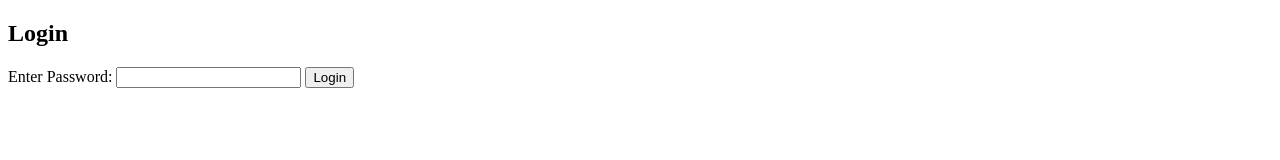
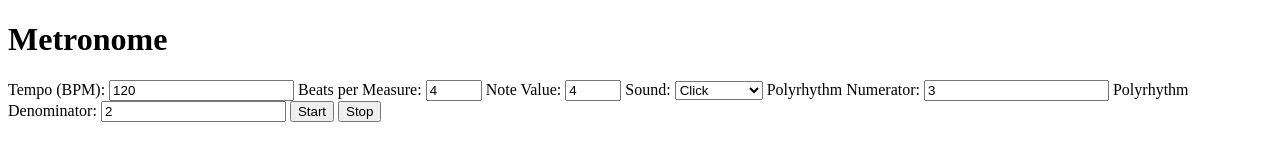
Before and after one commit to MShivers777/Metronome, a plain HTML site: page index.html in a window 1280 px wide. Drawn offline with Linux system fonts and the light colour scheme.

Commit message:
update metronome functionality

```diff
--- a/index.html
+++ b/index.html
@@ -3,7 +3,7 @@
 <head>
     <meta charset="UTF-8">
     <meta name="viewport" content="width=device-width, initial-scale=1.0">
-    <title>Login</title>
+    <title>Metronome</title>
     <style>
         #loading {
             display: none;
@@ -27,15 +27,39 @@
     </style>
 </head>
 <body>
-    <h2>Login</h2>
-    <form id="login-form">
-        <label for="password">Enter Password:</label>
-        <input type="password" id="password" required>
-        <button type="submit">Login</button>
-    </form>
+    <h1>Metronome</h1>
+    <label for="tempo">Tempo (BPM):</label>
+    <input type="number" id="tempo" value="120">
+
+    <label for="beats">Beats per Measure:</label>
+    <input type="number" id="beats" value="4">
+
+    <label for="noteValue">Note Value:</label>
+    <input type="number" id="noteValue" value="4">
+
+    <label for="sound">Sound:</label>
+    <select id="sound">
+        <option value="click">Click</option>
+        <option value="woodblock">Woodblock</option>
+        <option value="beep">Beep</option>
+        <option value="clave">Clave</option>
+        <option value="hihat">Hi-hat</option>
+    </select>
+
+    <label for="polyNum">Polyrhythm Numerator:</label>
+    <input type="number" id="polyNum" value="3">
+
+    <label for="polyDen">Polyrhythm Denominator:</label>
+    <input type="number" id="polyDen" value="2">
+
+    <button onclick="playMetronome()">Start</button>
+    <button onclick="stopMetronome()">Stop</button>
+
     <div id="loading">
         <span class="spinner"></span>
-        <p>Logging in...</p>
+        <p>Loading...</p>
     </div>
+
+    <script src="metronome.js"></script>
 </body>
 </html>
--- a/metronome.js
+++ b/metronome.js
@@ -3,25 +3,25 @@
 document.addEventListener("DOMContentLoaded", function () {
     console.log("Screen loaded");
 
-    document.getElementById("login-form").addEventListener("submit", function(event) {
-        event.preventDefault();
-        console.log("Login button pressed");
-        const password = "ontime";
-        const userPassword = document.getElementById("password").value;
-        console.log("Entered password:", userPassword);
+    // document.getElementById("login-form").addEventListener("submit", function(event) {
+    //     event.preventDefault();
+    //     console.log("Login button pressed");
+    //     // const password = "ontime";
+    //     // const userPassword = document.getElementById("password").value;
+    //     // console.log("Entered password:", userPassword);
 
-        if (userPassword !== password) {
-            alert("Incorrect password. Access denied.");
-            return;
-        }
+    //     // if (userPassword !== password) {
+    //     //     alert("Incorrect password. Access denied.");
+    //     //     return;
+    //     // }
 
-        console.log("Password correct");
-        document.getElementById("login-form").style.display = "none";
-        document.getElementById("loading").style.display = "block";
-        setTimeout(() => {
-            window.location.href = "metronome.html";
-        }, 1000);
-    });
+    //     console.log("Password check skipped");
+    //     document.getElementById("login-form").style.display = "none";
+    //     document.getElementById("loading").style.display = "block";
+    //     setTimeout(() => {
+    //         window.location.href = "metronome.html";
+    //     }, 1000);
+    // });
 
     console.log("DOM fully loaded and parsed");
     const audioContext = new (window.AudioContext || window.webkitAudioContext)();
```
